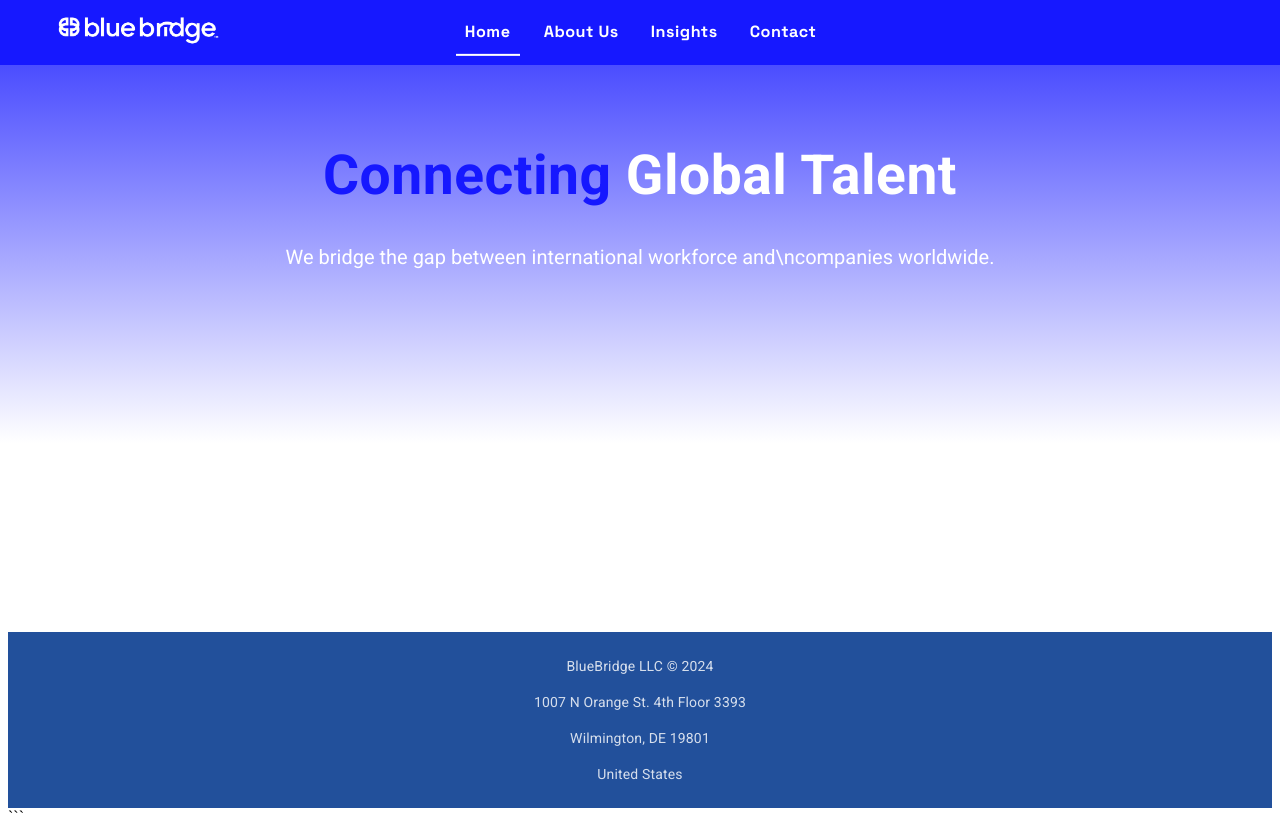
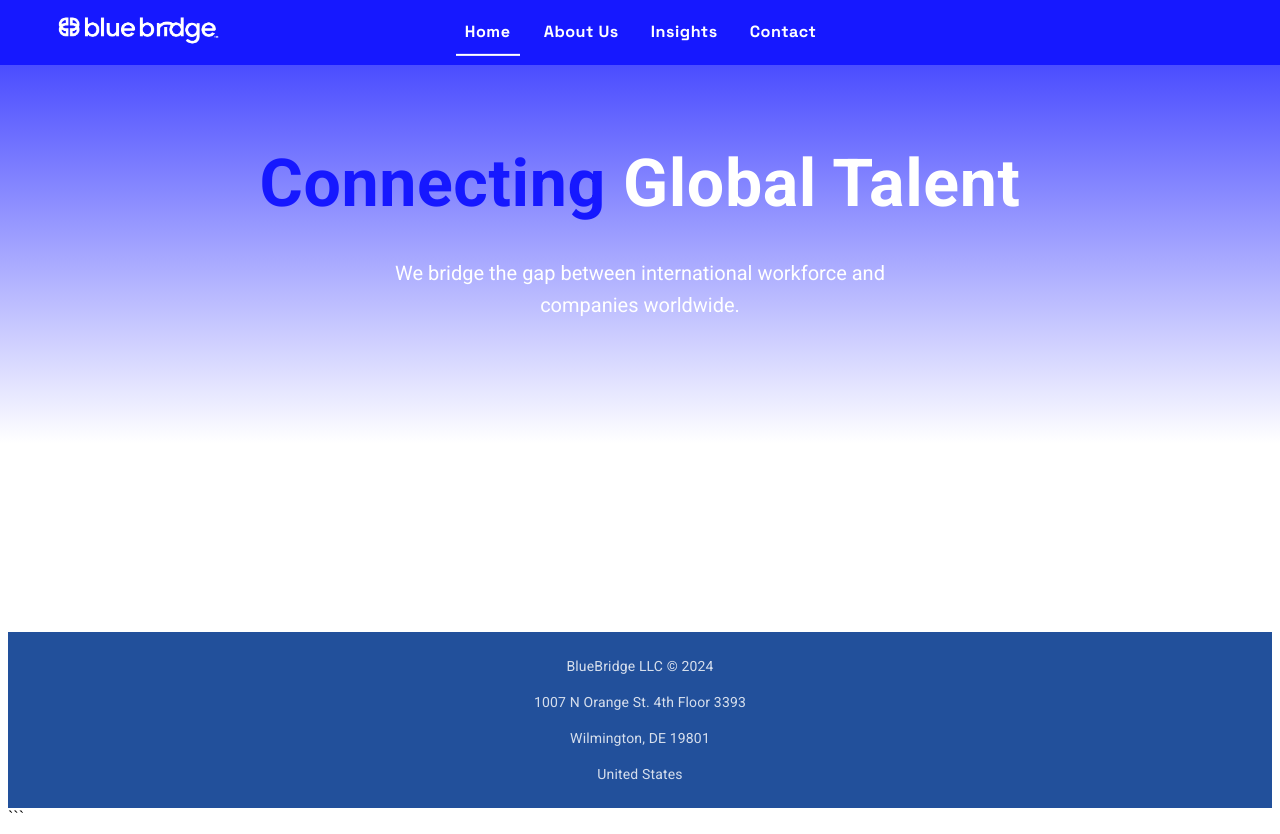
Before and after one commit to ddgrana2/bluebridge-landing, a React (Create React App) app: page / in a window 1280 px wide. Built offline with nearby package versions, Linux system fonts and the light colour scheme.

Commit message:
Standardize title format and size across all pages

```diff
--- a/src/pages/home/home.jsx
+++ b/src/pages/home/home.jsx
@@ -6,15 +6,15 @@ function Home() {
   return (
     <PageLayout
       title={
-        <Box sx={{
-          textAlign: 'center',
-          width: '100%',
-          px: { xs: 2, sm: 3, md: 4 }
-        }}>
+        <Box sx={{ textAlign: 'center' }}>
           <Typography
             component="span"
             sx={{
-              fontSize: { xs: '2rem', sm: '2.46rem', md: '3.45rem' },
+              fontSize: {
+                xs: 'calc(2rem * 1.2)',
+                sm: 'calc(2.46rem * 1.2)',
+                md: 'calc(3.45rem * 1.2)'
+              },
               fontWeight: 700,
               color: '#1618FF',
               display: 'inline'
@@ -25,7 +25,11 @@ function Home() {
           <Typography
             component="span"
             sx={{
-              fontSize: { xs: '2rem', sm: '2.46rem', md: '3.45rem' },
+              fontSize: {
+                xs: 'calc(2rem * 1.2)',
+                sm: 'calc(2.46rem * 1.2)',
+                md: 'calc(3.45rem * 1.2)'
+              },
               fontWeight: 700,
               color: '#FFFFFF',
               display: 'inline'
@@ -35,7 +39,12 @@ function Home() {
           </Typography>
         </Box>
       }
-      subtitle="We bridge the gap between international workforce and\ncompanies worldwide."
+      subtitle={
+        <>
+          We bridge the gap between international workforce and<br />
+          companies worldwide.
+        </>
+      }
     >
       <Container
         maxWidth={false}
```
